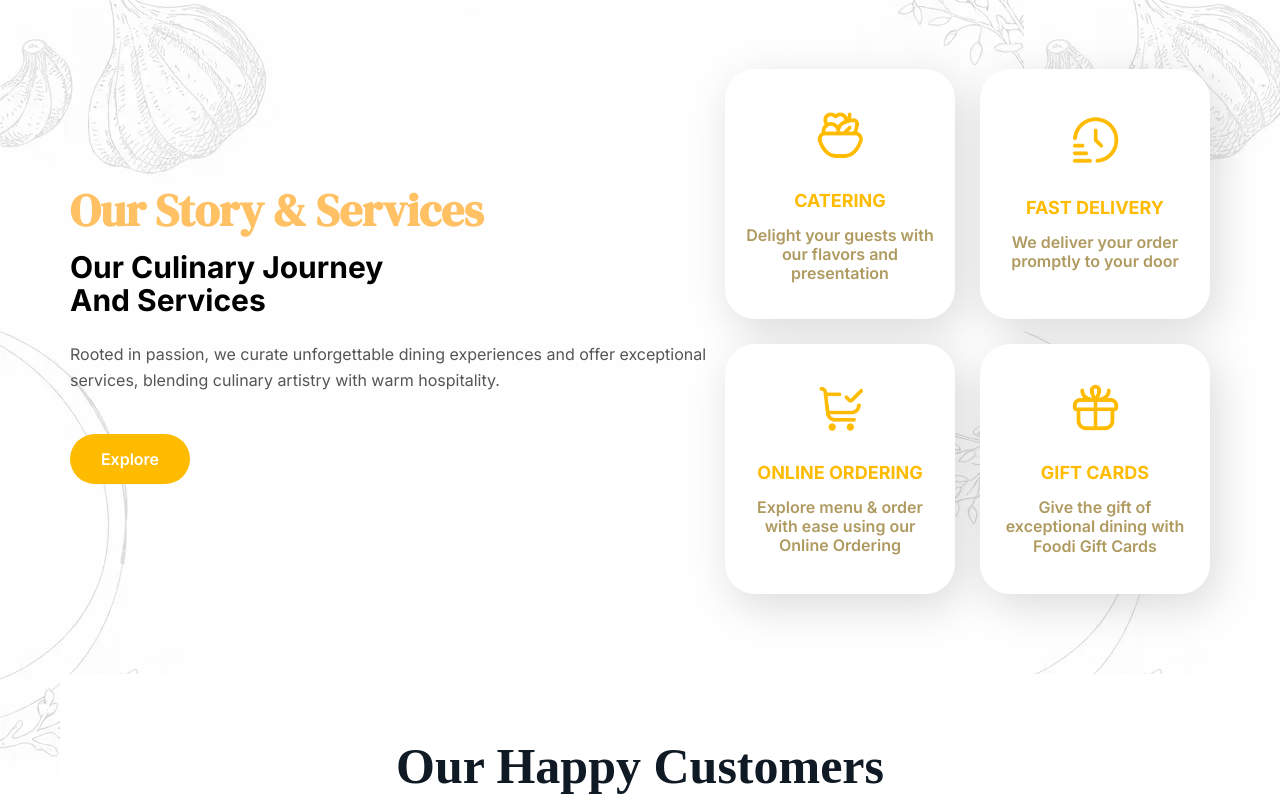
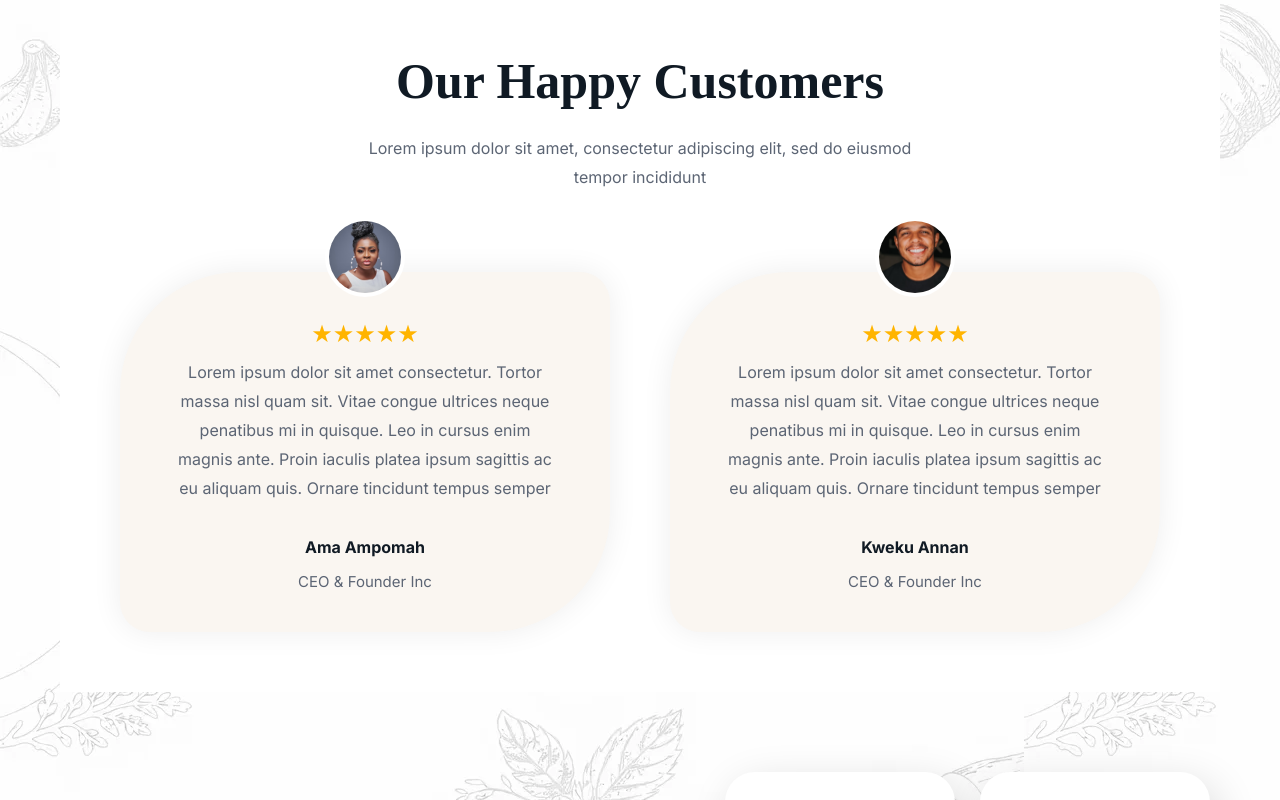
Before and after one commit to ElaN-2121/Website-Development-Project-2, a React (Vite) app in the folder frontend/: page / in a window 1280 px wide. Shown: the part 2120-2920 px from the top of the page. Built offline with nearby package versions, Linux system fonts and the light colour scheme; a web font is replaced by a local one.

Commit message:
Reorder content structure for Home.jsx

```diff
--- a/frontend/src/pages/Home.jsx
+++ b/frontend/src/pages/Home.jsx
@@ -1,7 +1,7 @@
 
 import React from "react";
 import "src/styles/home.css";
-import Button from "../components/Button";  // adjust path if Home.jsx is inside src/pages/
+import Button from "../components/Button";
 
 // =======================
 // HERO COMPONENT
@@ -170,7 +170,7 @@ const Services = () => {
         <p className="services-description">
           Rooted in passion, we curate unforgettable dining experiences and offer exceptional services, blending culinary artistry with warm hospitality.
         </p>
-        {/* ✅ USE THE IMPORTED BUTTON HERE */}
+
         <Button text="Explore" variant="normal" className="explore-btn" />
       </div>
       <div className="services-grid">
@@ -218,7 +218,6 @@ const Newsletter = () => (
       </h2>
       <div className="newsletter-input-wrapper">
         <input type="email" placeholder="Enter your email" className="newsletter-input" />
-        {/* ✅ USE THE IMPORTED BUTTON */}
         <Button text="Subscribe" variant="normal" className="subscribe-btn" />
       </div>
     </div>
@@ -258,17 +257,15 @@ sed do eiusmod tempor incididunt</p>
   );
 };
 
-// =======================
-// FINAL HOME COMPONENT
-// =======================
+
 const Home = () => {
   return (
     <>
       <Hero />
       <SpecialDishes />
       <HeadChef />
+      <Testimonials />
       <Services />
-      <Testimonials />
       <FAQ />
       <Newsletter />
     </>
```
